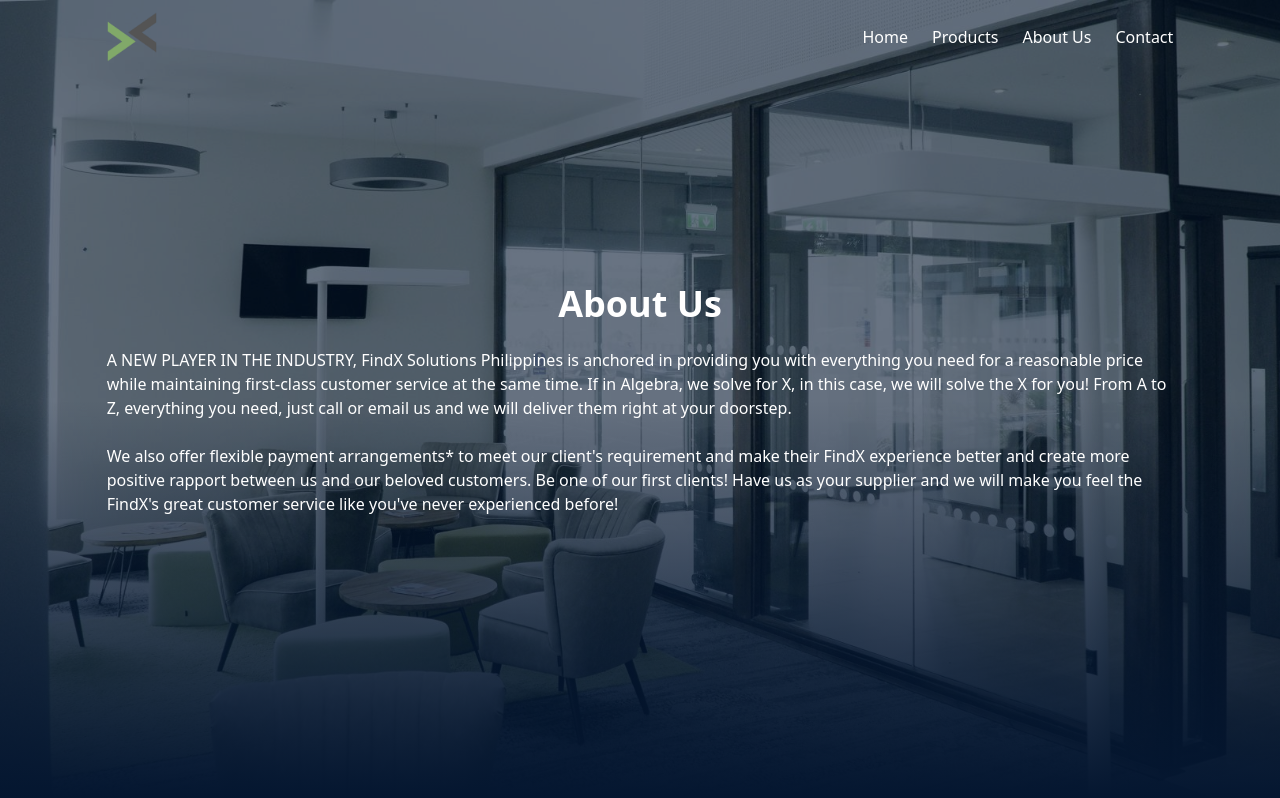
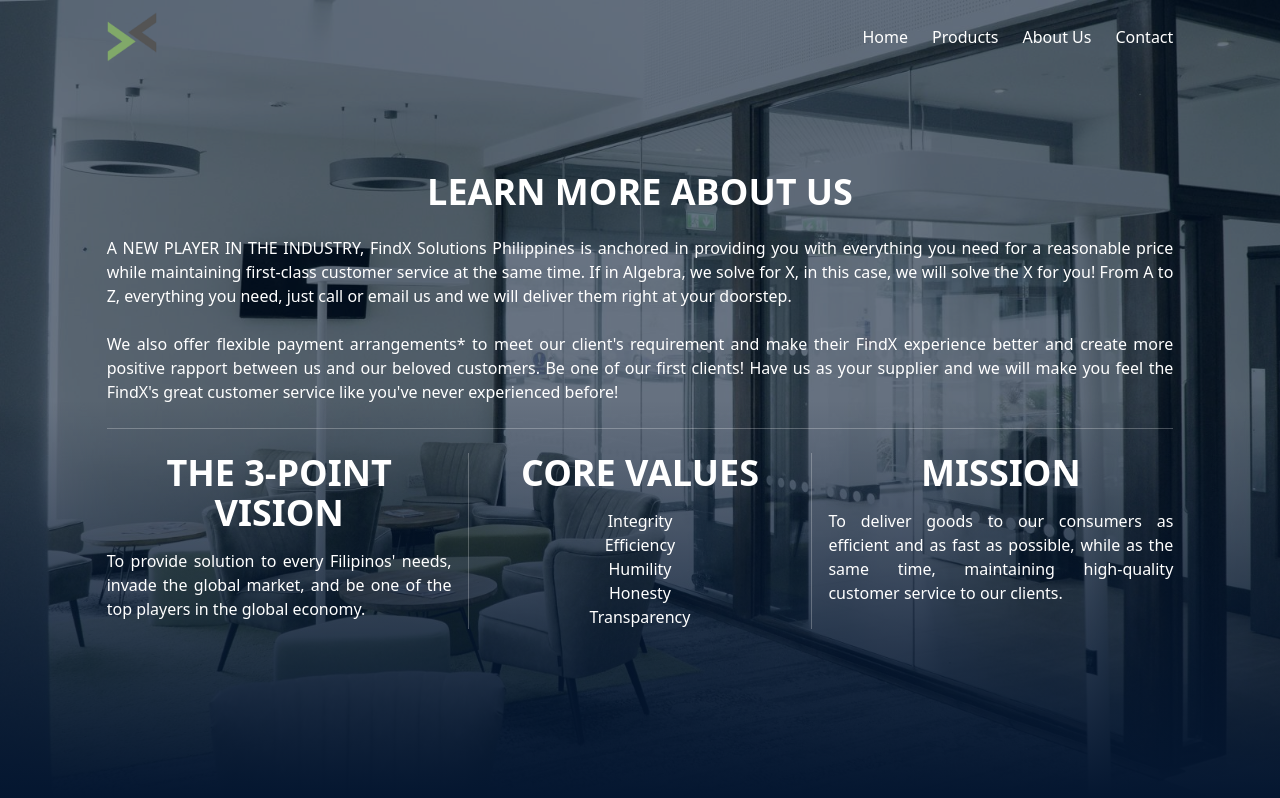
Before and after one commit to kenfrianeza-dev/findxsolutions-landing-page, a Next.js app: page /learn-more in a window 1280 px wide. Shown: the top 798 px of the page. Built offline with nearby package versions, Linux system fonts and the light colour scheme.

Commit message:
Update page.tsx

```diff
--- a/src/app/learn-more/page.tsx
+++ b/src/app/learn-more/page.tsx
@@ -8,9 +8,17 @@
 interface LearnMoreProps {}
 
 const LearnMore: FC<LearnMoreProps> = () => {
+	const data = [
+		"Integrity",
+		"Efficiency",
+		"Humility",
+		"Honesty",
+		"Transparency",
+	];
+
 	return (
 		<>
-			<section>
+			<section className="bg-customPrimary">
 				<Image
 					className="absolute object-cover bg-center bg-cover bg-no-repeat"
 					src={background}
@@ -19,7 +27,7 @@
 					fill
 				/>
 				<div className="relative flex w-full min-h-screen bg-customPrimary/60 bg-gradient-to-b from-transparent via-transparent to-customPrimary text-white">
-					<div className="m-20 w-5/6 mx-auto text-white flex flex-col justify-center items-center gap-y-6">
+					<div className="mt-15 w-5/6 mx-auto text-white flex flex-col justify-center items-center gap-y-6">
 						<motion.h1
 							initial={{
 								opacity: 0,
@@ -28,9 +36,10 @@
 							transition={{ duration: 1.5 }}
 							className="text-4xl text-center font-bold"
 						>
-							About Us
+							LEARN MORE ABOUT US
 						</motion.h1>
 						<motion.p
+							className="text-justify"
 							initial={{
 								opacity: 0,
 							}}
@@ -46,6 +55,7 @@
 						</motion.p>
 
 						<motion.p
+							className="text-justify"
 							initial={{
 								opacity: 0,
 							}}
@@ -59,6 +69,90 @@
 							and we will make you feel the FindX&apos;s great customer service
 							like you&apos;ve never experienced before!
 						</motion.p>
+
+						<div className="border-b border-b-white/25 w-full"></div>
+
+						<div className="grid grid-cols-3 gap-4">
+							<div className="flex flex-col gap-4 ">
+								<motion.h1
+									initial={{
+										opacity: 0,
+									}}
+									whileInView={{ opacity: 1 }}
+									transition={{ duration: 1.5 }}
+									className="text-4xl text-center font-bold"
+								>
+									THE 3-POINT VISION
+								</motion.h1>
+								<motion.p
+									className="text-justify"
+									initial={{
+										opacity: 0,
+									}}
+									whileInView={{ opacity: 1 }}
+									transition={{ duration: 1 }}
+								>
+									To provide solution to every Filipinos&apos; needs, invade the
+									global market, and be one of the top players in the global
+									economy.
+								</motion.p>
+							</div>
+
+							<div className="flex flex-col gap-4 border-l border-l-white/25 border-r border-r-white/25">
+								<motion.h1
+									initial={{
+										opacity: 0,
+									}}
+									whileInView={{ opacity: 1 }}
+									transition={{ duration: 1.5 }}
+									className="text-4xl text-center font-bold"
+								>
+									CORE VALUES
+								</motion.h1>
+								<ul className="text-center">
+									{data.map((item) => {
+										return (
+											<li key={item}>
+												<motion.p
+													initial={{
+														opacity: 0,
+													}}
+													whileInView={{ opacity: 1 }}
+													transition={{ duration: 1 }}
+												>
+													{item}
+												</motion.p>
+											</li>
+										);
+									})}
+								</ul>
+							</div>
+
+							<div className="flex flex-col gap-4 ">
+								<motion.h1
+									initial={{
+										opacity: 0,
+									}}
+									whileInView={{ opacity: 1 }}
+									transition={{ duration: 1.5 }}
+									className="text-4xl text-center font-bold"
+								>
+									MISSION
+								</motion.h1>
+								<motion.p
+									className="text-justify"
+									initial={{
+										opacity: 0,
+									}}
+									whileInView={{ opacity: 1 }}
+									transition={{ duration: 1 }}
+								>
+									To deliver goods to our consumers as efficient and as fast as
+									possible, while as the same time, maintaining high-quality
+									customer service to our clients.
+								</motion.p>
+							</div>
+						</div>
 					</div>
 				</div>
 			</section>
```
